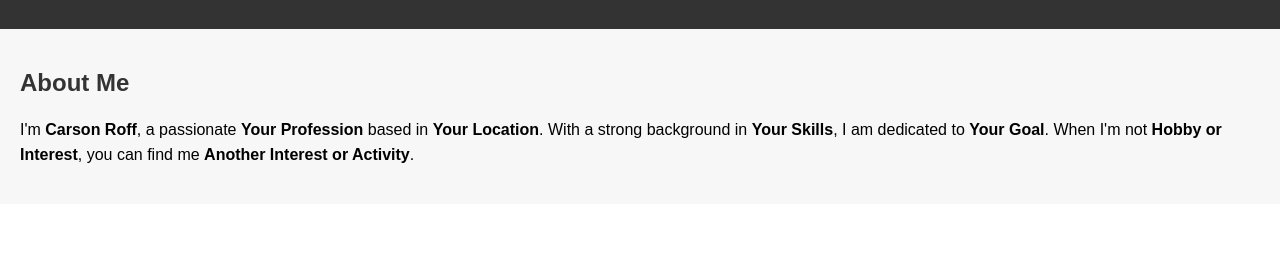
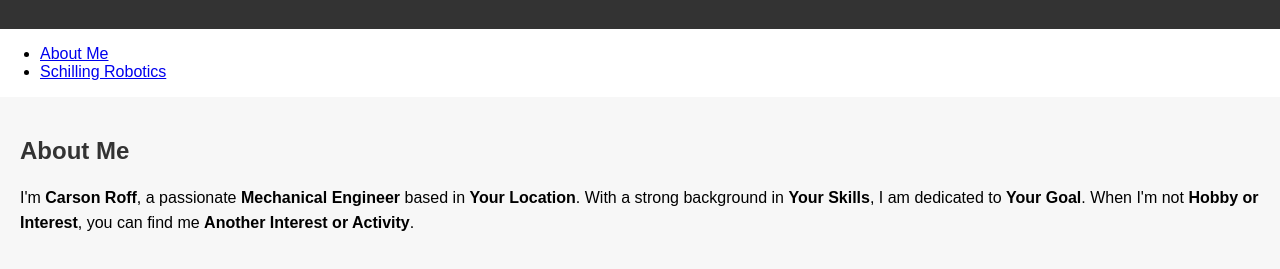
Before and after one commit to carsonroff/carsonroff.github.io, a plain HTML site: page index.html in a window 1280 px wide. Shown: the part 71-340 px from the top of the page. Drawn offline with Linux system fonts and the light colour scheme.

Commit message:
adding link to schilling

```diff
--- a/index.html
+++ b/index.html
@@ -10,9 +10,15 @@
   <header>
     <h1>About Me</h1>
   </header>
+  <nav>
+    <ul>
+      <li><a href="index.html">About Me</a></li>
+      <li><a href="schilling.html">Schilling Robotics</a></li> <!-- Added this line -->
+    </ul>
+  </nav>
   <section id="about">
     <h2>About Me</h2>
-    <p>I'm <span>Carson Roff</span>, a passionate <span>Your Profession</span> based in <span>Your Location</span>. With a strong background in <span>Your Skills</span>, I am dedicated to <span>Your Goal</span>. When I'm not <span>Hobby or Interest</span>, you can find me <span>Another Interest or Activity</span>.</p>
+    <p>I'm <span>Carson Roff</span>, a passionate <span>Mechanical Engineer</span> based in <span>Your Location</span>. With a strong background in <span>Your Skills</span>, I am dedicated to <span>Your Goal</span>. When I'm not <span>Hobby or Interest</span>, you can find me <span>Another Interest or Activity</span>.</p>
   </section>
 </body>
 </html>
```
